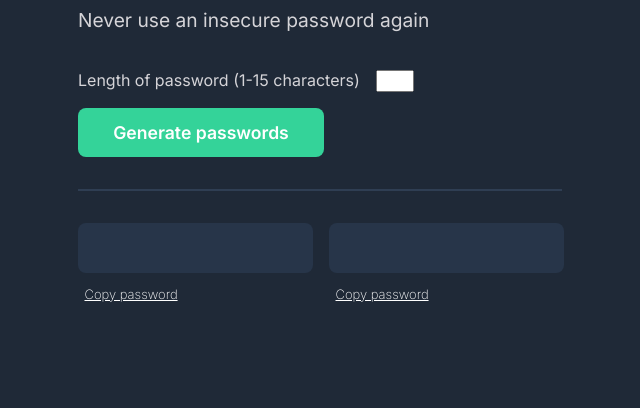
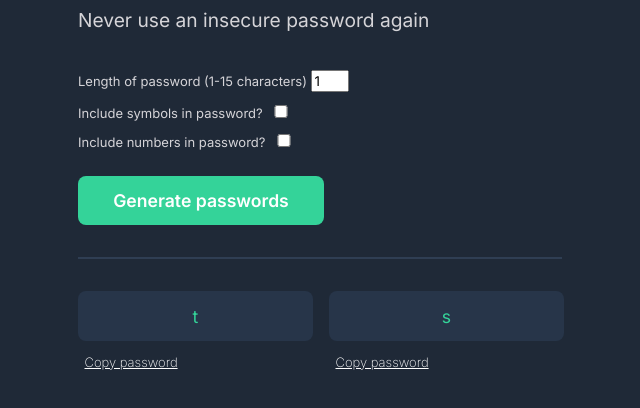
Before and after one commit to dcendry1711/PasswordGenerator, a plain HTML site: page index.html in a window 1280 px wide. Both pictures are taken after a click on the button "Generate passwords". Shown: the part 260-668 px from the top of the page, without its empty margins (287-927 px from the left). Drawn offline with Linux system fonts and the light colour scheme.

Commit message:
improve ux by implement choosing elements in passwords

```diff
--- a/characters.js
+++ b/characters.js
@@ -1,6 +1,8 @@
 export const characters = [
   "A","B","C","D","E","F","G","H","I","J","K","L","M","N","O","P","Q","R","S","T","U","V","W","X","Y","Z",
-  "a","b","c","d","e","f","g","h","i","j","k","l","m","n","o","p","q","r","s","t","u","v","w","x","y","z",
-  "0","1","2","3","4","5","6","7","8","9","~","`","!","@","#","$","%","^","&","*","(",")","_","-","+","=",
-  "{","[","}","]",",","|",":",";","<",">",".","?","/"
-];
+  "a","b","c","d","e","f","g","h","i","j","k","l","m","n","o","p","q","r","s","t","u","v","w","x","y","z"];
+
+export const symbols = ["~","`","!","@","#","$","%","^","&","*","(",")","_","-","+","=","{","[","}","]",
+  ",","|",":",";","<",">",".","?","/"]
+
+export const numbers = ["0","1","2","3","4","5","6","7","8","9"]
--- a/index.html
+++ b/index.html
@@ -16,8 +16,18 @@
                 <h1><span>Generate a</span><br/> random password</h1>
                 <p id="subtitle">Never use an insecure password again</p>
                 <div class="password-length">
-                    <label for="password-length-input">Length of password (1-15 characters)</label>
-                    <input id="password-length-input" type="number" min="1" max="15" required/>
+                    <div>
+                        <label for="password-length-input">Length of password (1-15 characters)</label>
+                        <input id="password-length-input" type="number" min="1" max="15" value="1" />
+                    </div>
+                    <div>
+                        <label for="password-include-symbols">Include symbols in password?</label>
+                        <input id="password-include-symbols" type="checkbox" />
+                    </div>
+                    <div>
+                        <label for="password-include-numbers">Include numbers in password?</label>
+                        <input id="password-include-numbers" type="checkbox" />
+                    </div>
                 </div>
                 <button id="gen-pass-btn">Generate passwords</button>
             </section>
--- a/script.js
+++ b/script.js
@@ -1,4 +1,4 @@
-import { characters } from "./characters.js";
+import { characters,symbols,numbers } from "./characters.js";
 
 const genBtn = document.getElementById('gen-pass-btn')
 const pass1 = document.getElementById('pass-field1')
@@ -6,27 +6,11 @@ const pass2 = document.getElementById('pass-field2')
 const inputEl = document.getElementById('password-length-input')
 const copy1PassBtn = document.getElementById('copy-pass1')
 const copy2PassBtn = document.getElementById('copy-pass2')
+const symbolEl = document.getElementById('password-include-symbols')
+const numberEl = document.getElementById('password-include-numbers')
 
 genBtn.addEventListener('click',generatePassword)
 
-function generatePassword(){
-
-    let password1 = ''
-    let password2 = ''
-
-    for (let i = 0; i < inputEl.value; i++){
-        const randomIndex = Math.floor(Math.random()*characters.length)
-        password1 += characters[randomIndex]
-    }
-
-    for (let i = 0; i < inputEl.value; i++){
-        const randomIndex = Math.floor(Math.random()*characters.length)
-        password2 += characters[randomIndex]
-    }
-
-    pass1.textContent = password1
-    pass2.textContent = password2
-}
 
 copy1PassBtn.addEventListener('click', ()=>{
     const pass1ToCopy = pass1.textContent
@@ -51,3 +35,43 @@ copy2PassBtn.addEventListener('click', ()=>{
             console.log(err)
         })
 })
+
+function getRandomNumber(arr){
+    return Math.floor(Math.random()*arr.length)
+
+}
+
+function generatePassword(){
+    let password1 = ''
+    let password2 = ''
+    for (let i = 0; i < inputEl.value; i++){
+        pass1.textContent = ''
+        pass2.textContent = ''
+        if(symbolEl.checked && !numberEl.checked){
+            const symbolArr = [...characters,...symbols]
+            const randomIndex1 = getRandomNumber(symbolArr)
+            password1 += symbolArr[randomIndex1]
+            const randomIndex2 = getRandomNumber(symbolArr)
+            password2 += symbolArr[randomIndex2]
+        } else if(numberEl.checked && !symbolEl.checked){
+            const numberArr = [...characters,...numbers]
+            const randomIndex1 = getRandomNumber(numberArr)
+            password1 += numberArr[randomIndex1]
+            const randomIndex2 = getRandomNumber(numberArr)
+            password2 += numberArr[randomIndex2]
+        } else if(numberEl.checked && symbolEl.checked){
+            const fullArr = [...characters,...symbols,...numbers]
+            const randomIndex1 = getRandomNumber(fullArr)
+            password1 += fullArr[randomIndex1]
+            const randomIndex2 = getRandomNumber(fullArr)
+            password2 += fullArr[randomIndex2]
+        } else {
+            const randomIndex1 = getRandomNumber(characters)
+            password1 += characters[randomIndex1]
+            const randomIndex2 = getRandomNumber(characters)
+            password2 += characters[randomIndex2]
+        }
+        pass1.textContent = password1
+        pass2.textContent = password2
+    }
+}
--- a/style.css
+++ b/style.css
@@ -86,8 +86,11 @@ button {
 
 .password-length {
     display: flex;
-    gap: .6em;
-    padding-bottom: 1em;
+    flex-direction: column;
+    justify-content: center;
+    font-size: small;
+    gap: .7em;
+    padding: 0 0 2em;
 }
 
 input {
```
